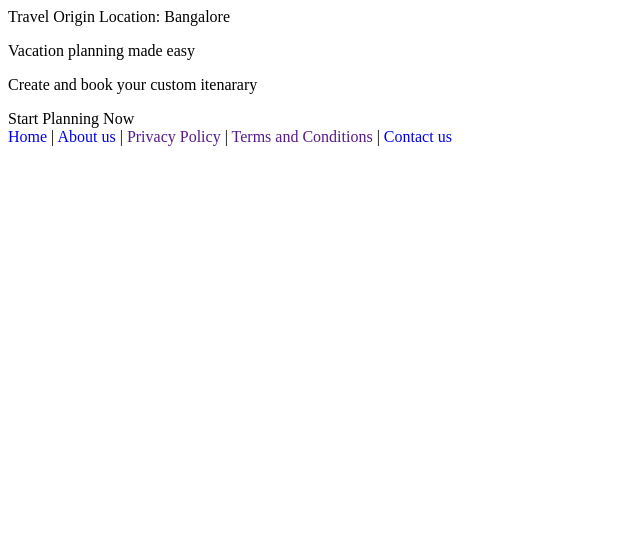
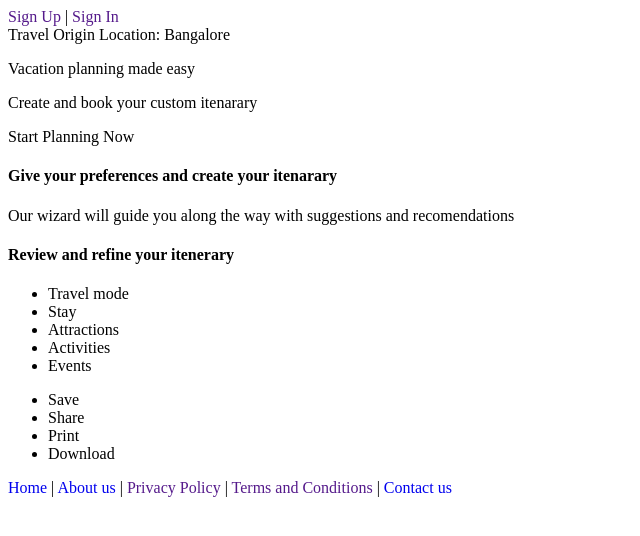
Before and after one commit to abyu/web-app, a website: page app/index.html at #/home in a window 1280 px wide. Shown: the whole page, without its empty margins (0-640 px from the left). Drawn offline with Linux system fonts and the light colour scheme.

Commit message:
More links, and fix deep urls

```diff
--- a/app/index.html
+++ b/app/index.html
@@ -2,6 +2,7 @@
 <html lang="en" ng-app="webApp">
 <head>
   <meta charset="utf-8">
+  <base href="/">
   <title>Itenarize</title>
   <link rel="stylesheet" href="css/app.css"/>
    <!-- In production use:
@@ -16,6 +17,11 @@
   <script src="js/directives.js"></script>
 </head>
 <body>
+  <div ng-controller="Header">
+    <span ng-repeat="navigation in navigations" class="footer_link">
+        <a href={{navigation.url}}>{{navigation.display_text}}</a> {{navigation.separator}}
+      </span>
+  </div>
 
   <div ng-view></div>
 
--- a/app/js/app.js
+++ b/app/js/app.js
@@ -12,7 +12,8 @@ config(['$routeProvider', '$locationProvider', function($routeProvider, $locatio
   $routeProvider.when('/about', {templateUrl: 'partials/about_us.html', controller: 'AboutUs'});
   $routeProvider.when('/contact', {templateUrl: 'partials/contact_us.html', controller: 'ContactUs'});
   $routeProvider.when('/home', {templateUrl: 'partials/home.html', controller: 'Home'})
+  $routeProvider.when('/home/:name', {templateUrl: 'partials/home.html', controller: 'Home1'} )
   $routeProvider.otherwise({redirectTo: '/home'});
 
- $locationProvider.html5Mode(true);
+  $locationProvider.html5Mode(true).hashPrefix('!');
 }]);
--- a/app/js/controllers.js
+++ b/app/js/controllers.js
@@ -12,6 +12,15 @@ angular.module('webApp.controllers', []).
   controller('Home', ["$scope", function($scope) {
   	$scope.origin_location = "Bangalore"
   }]).
+  controller('Home1', ["$scope", "$routeParams", function($scope, $routeParams) {
+    $scope.origin_location = $routeParams.name
+  }]).
+  controller('Header', ["$scope", function($scope){
+  	$scope.navigations = [
+  		{'url':'', 'display_text': 'Sign Up', 'separator': '|'},
+      {'url':'', 'display_text': 'Sign In', 'separator': ''}
+  	]
+  }]).
   controller('Footer', ["$scope", function($scope) {
   	$scope.navigations = [
   		{'url': '/home', 'display_text': 'Home', 'separator': '|'},
@@ -20,5 +29,4 @@ angular.module('webApp.controllers', []).
   		{'url': '', 'display_text': 'Terms and Conditions', 'separator': '|'},
   		{'url': '/contact', 'display_text': 'Contact us', 'separator': ''},
   	];
-  }])
-  ;
+  }]);
--- a/app/partials/home.html
+++ b/app/partials/home.html
@@ -11,4 +11,32 @@
   	Start Planning Now
   </span>
 
+  <div class="hints">
+  	<div class="hint1">
+  		<h4>Give your preferences and create your itenarary</h4>
+      <p>Our wizard will guide you along the way with suggestions and recomendations</p>
+  	</div>
+
+  	<div class="hint2">
+  		<h4>Review and refine your itenerary</h4>
+  			<ul>
+  				<li>Travel mode</li>
+  				<li>Stay</li>
+  				<li>Attractions</li>
+  				<li>Activities</li>
+  				<li>Events</li>
+  			</ul>
+  	</div>
+
+  	<div class="hint3 tools">
+  			<ul>
+  				<li>Save</li>
+  				<li>Share</li>
+  				<li>Print</li>
+  				<li>Download</li>
+  			</ul>
+  	</div>
+   	<div class="clear"> </div>
+   </div>
+
 </div>
--- a/scripts/web-server.js
+++ b/scripts/web-server.js
@@ -87,12 +87,10 @@ StaticServlet.MimeMap = {
 
 StaticServlet.prototype.handleRequest = function(req, res) {
   var self = this;
-  var path = ('./' + req.url.pathname).replace('//','/').replace(/%(..)/g, function(match, hex){
+  var path = (req.url.pathname).replace(/%(..)/g, function(match, hex){
     return String.fromCharCode(parseInt(hex, 16));
   });
-  path = "app/" + path;
-  util.puts(path);
-  var parts = path.split('/');
+  path = "app" + path;
   if (parts[parts.length-1].charAt(0) === '.')
     return self.sendForbidden_(req, res, path);
   fs.stat(path, function(err, stat) {
```
Also changed, not shown: app/css/app.css (line endings or trailing spaces).
